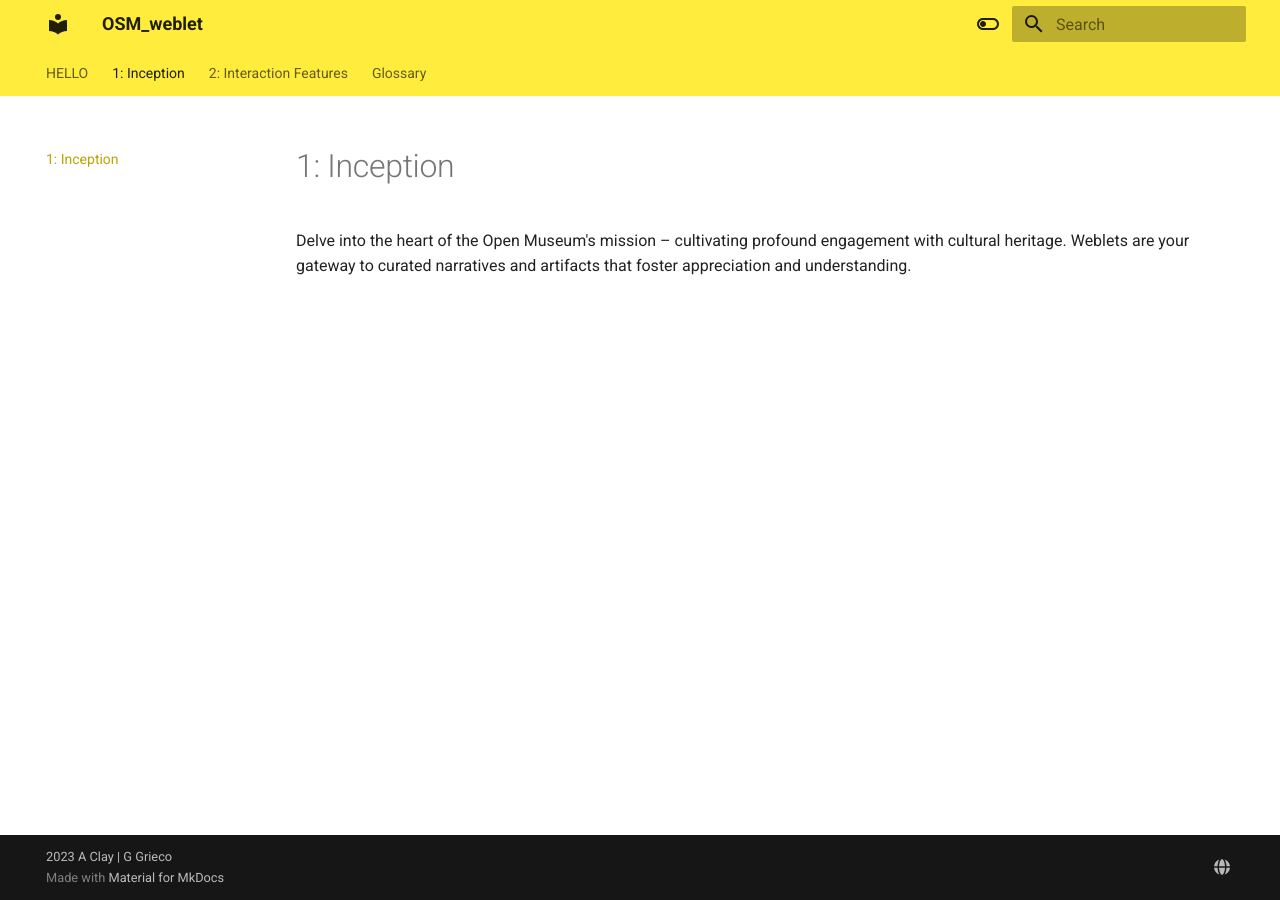
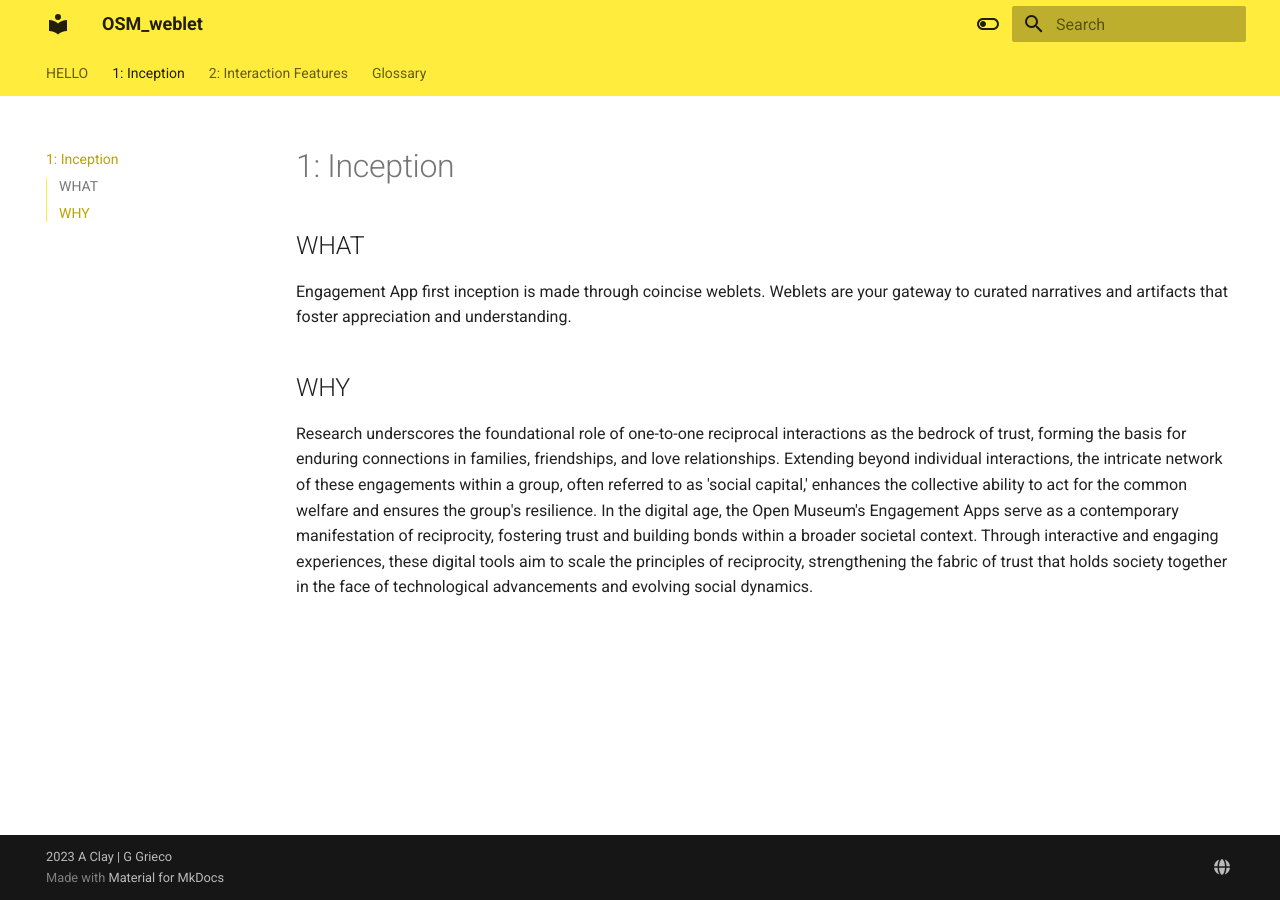
Before and after one commit to OSMDevTest/OSM, an MkDocs documentation site: the page built from docs/1_Inception.md, in a window 1280 px wide. Built offline with MkDocs 1.6.1 and Material for MkDocs 9.7.7, drawn with Linux system fonts in a browser that asks for light colours.

Commit message:
Update 1_Inception.md

```diff
--- a/docs/1_Inception.md
+++ b/docs/1_Inception.md
@@ -1,2 +1,5 @@
 # 1: Inception
-Delve into the heart of the Open Museum's mission – cultivating profound engagement with cultural heritage. Weblets are your gateway to curated narratives and artifacts that foster appreciation and understanding.
+## WHAT
+Engagement App first inception is made through coincise weblets. Weblets are your gateway to curated narratives and artifacts that foster appreciation and understanding. <br>
+## WHY
+Research underscores the foundational role of one-to-one reciprocal interactions as the bedrock of trust, forming the basis for enduring connections in families, friendships, and love relationships. Extending beyond individual interactions, the intricate network of these engagements within a group, often referred to as 'social capital,' enhances the collective ability to act for the common welfare and ensures the group's resilience. In the digital age, the Open Museum's Engagement Apps serve as a contemporary manifestation of reciprocity, fostering trust and building bonds within a broader societal context. Through interactive and engaging experiences, these digital tools aim to scale the principles of reciprocity, strengthening the fabric of trust that holds society together in the face of technological advancements and evolving social dynamics.
```
